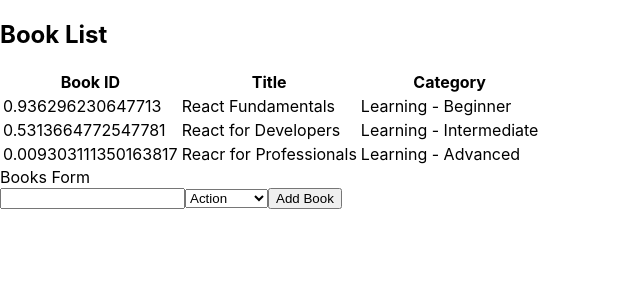
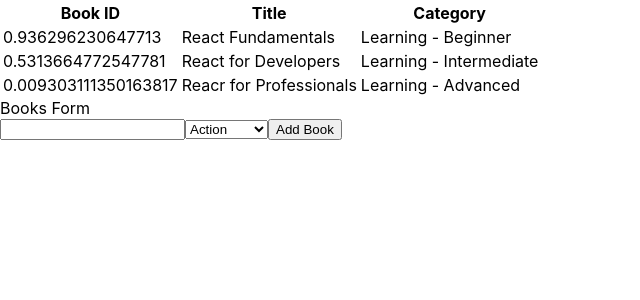
Before and after one commit to rloterh/BookStore, a React (Create React App) app: page / in a window 1280 px wide. Shown: the top 300 px of the page, without its empty margins (0-640 px from the left). Built offline with nearby package versions, Linux system fonts and the light colour scheme.

Commit message:
Add handleRemoveBook method to remove from store

```diff
--- a/src/containers/BooksList.js
+++ b/src/containers/BooksList.js
@@ -1,11 +1,15 @@
-import { useSelector } from 'react-redux';
+import { useSelector, useDispatch } from 'react-redux';
 import Book from '../components/Books';
+import { REMOVE_BOOK } from '../actions/index';
 
 const BooksList = () => {
   const books = useSelector((state) => state);
+  const dispatch = useDispatch();
+  const handleRemoveBook = (book) => {
+    dispatch(REMOVE_BOOK(book));
+  };
   return (
-    <div>
-      <h2>Book List</h2>
+    <>
       <table>
         <thead>
           <tr>
@@ -15,16 +19,14 @@
           </tr>
         </thead>
         <tbody>
-          {
-            books.map((book) => (
-              <tr key={book.id}>
-                <Book book={book} />
-              </tr>
-            ))
-           }
+          {books.map((book) => (
+            <tr key={book.id}>
+              <Book book={book} handleRemoveBook={handleRemoveBook} />
+            </tr>
+          ))}
         </tbody>
       </table>
-    </div>
+    </>
   );
 };
 
```
